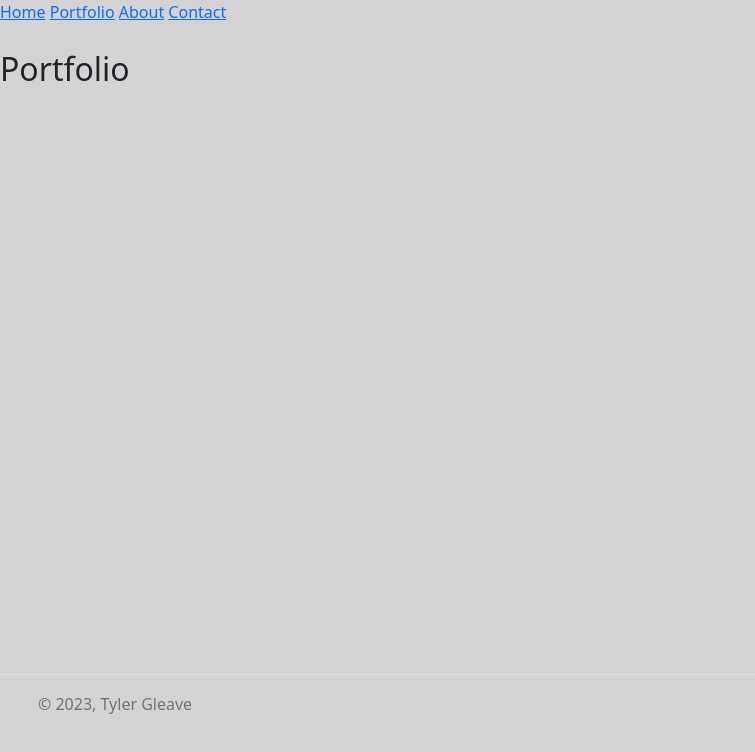
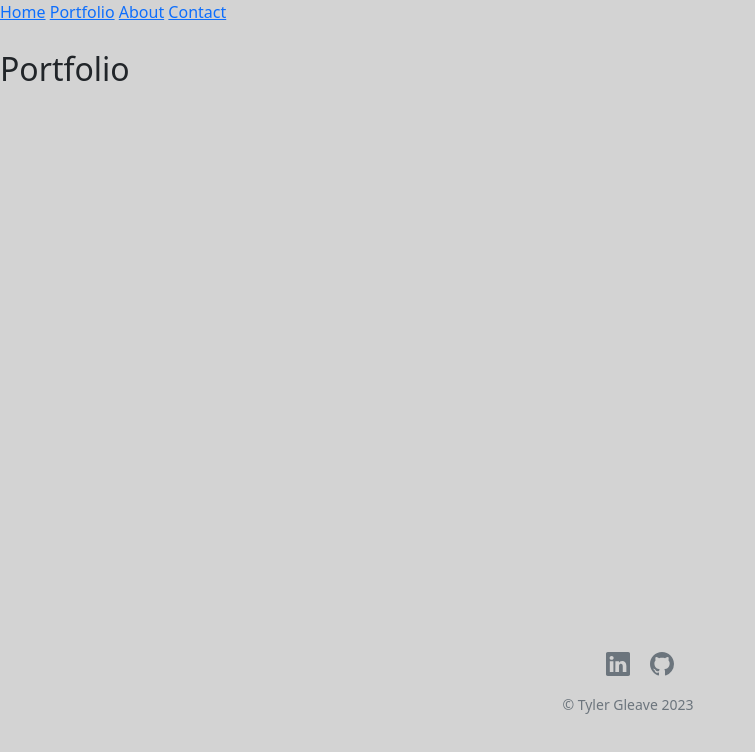
Before and after one commit to tylergleave/tylergleave, a SvelteKit app: page /portfolio in a window 1280 px wide. Shown: the top 752 px of the page, without its empty margins (0-755 px from the left). Built offline with nearby package versions, Linux system fonts and the light colour scheme.

Commit message:
Link to linkedin/github in footer.

```diff
--- a/src/routes/+layout.svelte
+++ b/src/routes/+layout.svelte
@@ -10,17 +10,25 @@
 <main>
     <slot />
 </main>
-<footer class="d-flex flex-wrap justify-content-between align-items-center py-3 my-4 border-top">
-    <div class="col-md-4 d-flex align-items-center">
-      <a href="/" class="mb-3 me-2 mb-md-0 text-muted text-decoration-none lh-1">
-        <svg class="bi" width="30" height="24"><use xlink:href="#bootstrap"></use></svg>
-      </a>
-      <span class="mb-3 mb-md-0 text-muted">© 2023, Tyler Gleave</span>
+<footer>
+  <div class="container">
+    <div class="row">
+      <div class="col text-center">
+        <a class="text-muted me-3" href="https://www.linkedin.com/in/tyler-gleave/">
+          <svg xmlns="http://www.w3.org/2000/svg" width="24" height="24" fill="currentColor" class="bi bi-linkedin" viewBox="0 0 16 16">
+            <path d="M0 1.146C0 .513.526 0 1.175 0h13.65C15.474 0 16 .513 16 1.146v13.708c0 .633-.526 1.146-1.175 1.146H1.175C.526 16 0 15.487 0 14.854V1.146zm4.943 12.248V6.169H2.542v7.225h2.401zm-1.2-8.212c.837 0 1.358-.554 1.358-1.248-.015-.709-.52-1.248-1.342-1.248-.822 0-1.359.54-1.359 1.248 0 .694.521 1.248 1.327 1.248h.016zm4.908 8.212V9.359c0-.216.016-.432.08-.586.173-.431.568-.878 1.232-.878.869 0 1.216.662 1.216 1.634v3.865h2.401V9.25c0-2.22-1.184-3.252-2.764-3.252-1.274 0-1.845.7-2.165 1.193v.025h-.016a5.54 5.54 0 0 1 .016-.025V6.169h-2.4c.03.678 0 7.225 0 7.225h2.4z"/>
+          </svg>
+        </a>
+        <a class="text-muted" href="https://github.com/tylergleave">
+          <svg xmlns="http://www.w3.org/2000/svg" width="24" height="24" fill="currentColor" class="bi bi-github" viewBox="0 0 16 16">
+            <path d="M8 0C3.58 0 0 3.58 0 8c0 3.54 2.29 6.53 5.47 7.59.4.07.55-.17.55-.38 0-.19-.01-.82-.01-1.49-2.01.37-2.53-.49-2.69-.94-.09-.23-.48-.94-.82-1.13-.28-.15-.68-.52-.01-.53.63-.01 1.08.58 1.23.82.72 1.21 1.87.87 2.33.66.07-.52.28-.87.51-1.07-1.78-.2-3.64-.89-3.64-3.95 0-.87.31-1.59.82-2.15-.08-.2-.36-1.02.08-2.12 0 0 .67-.21 2.2.82.64-.18 1.32-.27 2-.27.68 0 1.36.09 2 .27 1.53-1.04 2.2-.82 2.2-.82.44 1.1.16 1.92.08 2.12.51.56.82 1.27.82 2.15 0 3.07-1.87 3.75-3.65 3.95.29.25.54.73.54 1.48 0 1.07-.01 1.93-.01 2.2 0 .21.15.46.55.38A8.012 8.012 0 0 0 16 8c0-4.42-3.58-8-8-8z"/>
+          </svg>
+        </a>
+      </div>
+      <div class="row mt-3">
+        <div class="col text-center">
+          <span class="text-muted small">© Tyler Gleave {new Date().getFullYear() }</span>
+        </div>
+      </div>
     </div>
-
-    <ul class="nav col-md-4 justify-content-end list-unstyled d-flex">
-      <li class="ms-3"><a class="text-muted" href="#"><svg class="bi" width="24" height="24"><use xlink:href="#twitter"></use></svg></a></li>
-      <li class="ms-3"><a class="text-muted" href="#"><svg class="bi" width="24" height="24"><use xlink:href="#instagram"></use></svg></a></li>
-      <li class="ms-3"><a class="text-muted" href="#"><svg class="bi" width="24" height="24"><use xlink:href="#facebook"></use></svg></a></li>
-    </ul>
   </footer>
--- a/src/routes/+page.svelte
+++ b/src/routes/+page.svelte
@@ -1,2 +1 @@
-<h1>Welcome to SvelteKit</h1>
-<p>Visit <a href="https://kit.svelte.dev">kit.svelte.dev</a> to read the documentation</p>
+<h1>Home</h1>
```
